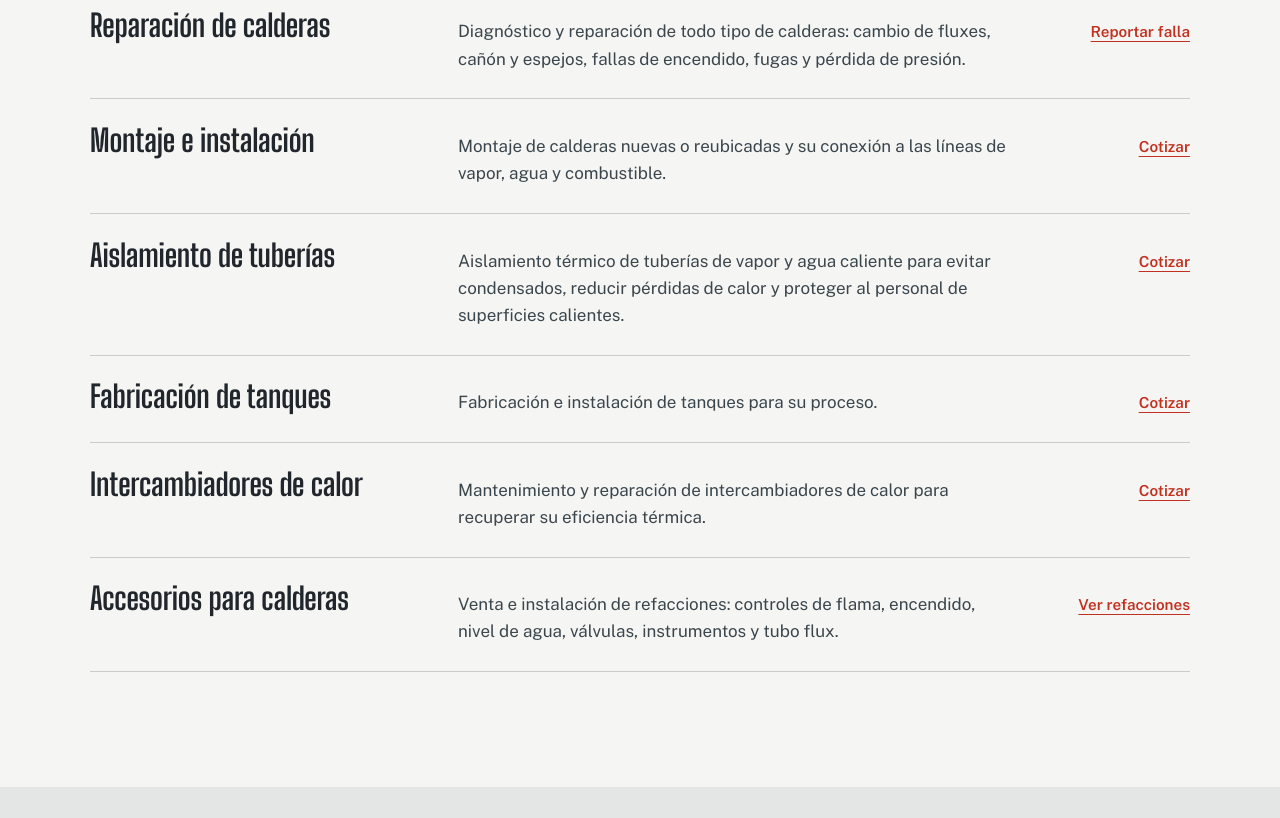
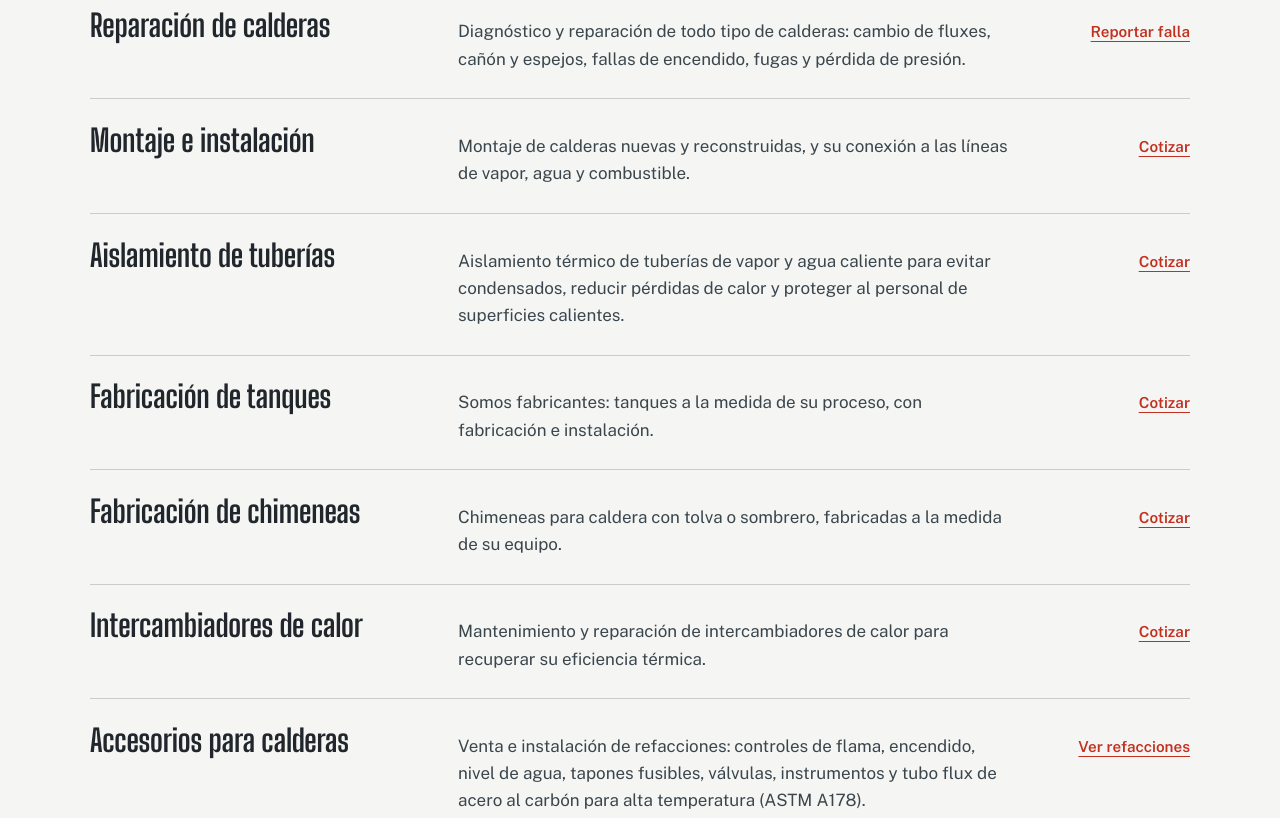
Before and after one commit to careonemx/calderas-sanchez, a plain HTML site: page index.html in a window 1280 px wide. Shown: the part 1460-2278 px from the top of the page. Drawn offline with Linux system fonts and the light colour scheme.

Commit message:
Chimeneas, tapón fusible, montaje reconstruidas, tubo flux alta temp.

```diff
--- a/index.html
+++ b/index.html
@@ -4,7 +4,7 @@
 <meta charset="utf-8">
 <meta name="viewport" content="width=device-width, initial-scale=1">
 <title>Mantenimiento y reparación de calderas en Puebla | Calderas Sánchez</title>
-<meta name="description" content="Calderas Sánchez: montaje, mantenimiento y reparación de calderas industriales, refacciones y tubo flux ASTM A178 en Puebla. Cel. y WhatsApp 222 378 2136.">
+<meta name="description" content="Calderas Sánchez: montaje, mantenimiento y reparación de calderas industriales, tanques, chimeneas, refacciones y tubo flux ASTM A178 en Puebla. Cel. y WhatsApp 222 378 2136.">
 <link rel="canonical" href="https://www.calderassanchez.com/">
 <meta property="og:type" content="website">
 <meta property="og:locale" content="es_MX">
@@ -405,7 +405,7 @@ p{margin:0 0 1em}
         </div>
         <div class="ficha-fila">
           <h3>Montaje e instalación</h3>
-          <p>Montaje de calderas nuevas o reubicadas y su conexión a las líneas de vapor, agua y combustible.</p>
+          <p>Montaje de calderas nuevas y reconstruidas, y su conexión a las líneas de vapor, agua y combustible.</p>
           <a href="#contacto" data-servicio="Montaje e instalación">Cotizar</a>
         </div>
         <div class="ficha-fila">
@@ -415,8 +415,13 @@ p{margin:0 0 1em}
         </div>
         <div class="ficha-fila">
           <h3>Fabricación de tanques</h3>
-          <p>Fabricación e instalación de tanques para su proceso.</p>
+          <p>Somos fabricantes: tanques a la medida de su proceso, con fabricación e instalación.</p>
           <a href="#contacto" data-servicio="Fabricación de tanques">Cotizar</a>
+        </div>
+        <div class="ficha-fila">
+          <h3>Fabricación de chimeneas</h3>
+          <p>Chimeneas para caldera con tolva o sombrero, fabricadas a la medida de su equipo.</p>
+          <a href="#contacto" data-servicio="Fabricación de chimeneas">Cotizar</a>
         </div>
         <div class="ficha-fila">
           <h3>Intercambiadores de calor</h3>
@@ -425,7 +430,7 @@ p{margin:0 0 1em}
         </div>
         <div class="ficha-fila">
           <h3>Accesorios para calderas</h3>
-          <p>Venta e instalación de refacciones: controles de flama, encendido, nivel de agua, válvulas, instrumentos y tubo flux.</p>
+          <p>Venta e instalación de refacciones: controles de flama, encendido, nivel de agua, tapones fusibles, válvulas, instrumentos y tubo flux de acero al carbón para alta temperatura (ASTM A178).</p>
           <a href="#refacciones">Ver refacciones</a>
         </div>
       </div>
@@ -444,7 +449,7 @@ p{margin:0 0 1em}
         <div class="grupo">
           <h3>Tubería</h3>
           <ul>
-            <li><span>Tubo flux de acero al carbón con costura</span><code>ASTM A178</code></li>
+            <li><span>Tubo flux de acero al carbón especial para alta temperatura, con costura</span><code>ASTM A178</code></li>
           </ul>
           <p class="nota">Diámetros, calibres y largos a solicitud. Se entrega con el certificado de calidad del fabricante.</p>
           <a class="cotizar" href="https://wa.me/522223782136?text=Hola%2C%20quiero%20cotizar%20refacciones%20de%3A%20Tuber%C3%ADa" target="_blank" rel="noopener" data-ubicacion="refacciones"><svg viewBox="0 0 24 24" fill="none" stroke="currentColor" stroke-width="2" stroke-linecap="round" stroke-linejoin="round" aria-hidden="true"><path d="M21 11.5a8.4 8.4 0 0 1-9 8.4 8.6 8.6 0 0 1-3.9-.9L3 20.5l1.6-4.8A8.4 8.4 0 0 1 3.6 11.5 8.5 8.5 0 0 1 12 3a8.4 8.4 0 0 1 9 8.5z"/></svg> Cotizar por WhatsApp</a>
@@ -484,6 +489,7 @@ p{margin:0 0 1em}
             <li><span>Control de nivel de columna, tipo pierna</span><code>Serie 157S</code></li>
             <li><span>Control de nivel de flotador de bola</span><code>Serie 150S</code></li>
             <li><span>Válvulas de nivel</span></li>
+            <li><span>Tapón fusible, cañón corto y largo</span><code>1/2" y 3/4"</code></li>
           </ul>
           <a class="cotizar" href="https://wa.me/522223782136?text=Hola%2C%20quiero%20cotizar%20refacciones%20de%3A%20Nivel%20de%20agua" target="_blank" rel="noopener" data-ubicacion="refacciones"><svg viewBox="0 0 24 24" fill="none" stroke="currentColor" stroke-width="2" stroke-linecap="round" stroke-linejoin="round" aria-hidden="true"><path d="M21 11.5a8.4 8.4 0 0 1-9 8.4 8.6 8.6 0 0 1-3.9-.9L3 20.5l1.6-4.8A8.4 8.4 0 0 1 3.6 11.5 8.5 8.5 0 0 1 12 3a8.4 8.4 0 0 1 9 8.5z"/></svg> Cotizar por WhatsApp</a>
         </div>
@@ -628,6 +634,7 @@ p{margin:0 0 1em}
               <option>Aislamiento de tuberías</option>
               <option>Intercambiador de calor</option>
               <option>Fabricación de tanques</option>
+              <option>Fabricación de chimeneas</option>
               <option>Accesorios y refacciones</option>
               <option>Otro</option>
             </select><span class="error"></span></div>
@@ -663,6 +670,7 @@ p{margin:0 0 1em}
         <li><a href="#servicios">Aislamiento de tuberías</a></li>
         <li><a href="#servicios">Intercambiadores de calor</a></li>
         <li><a href="#servicios">Fabricación de tanques</a></li>
+        <li><a href="#servicios">Fabricación de chimeneas</a></li>
         <li><a href="#refacciones">Refacciones y tubo flux</a></li>
       </ul>
     </div>
```
